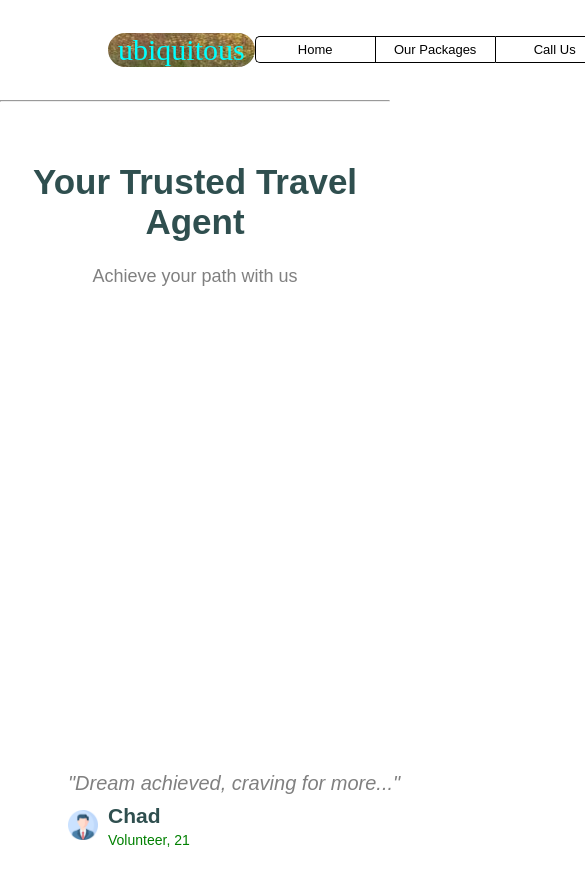
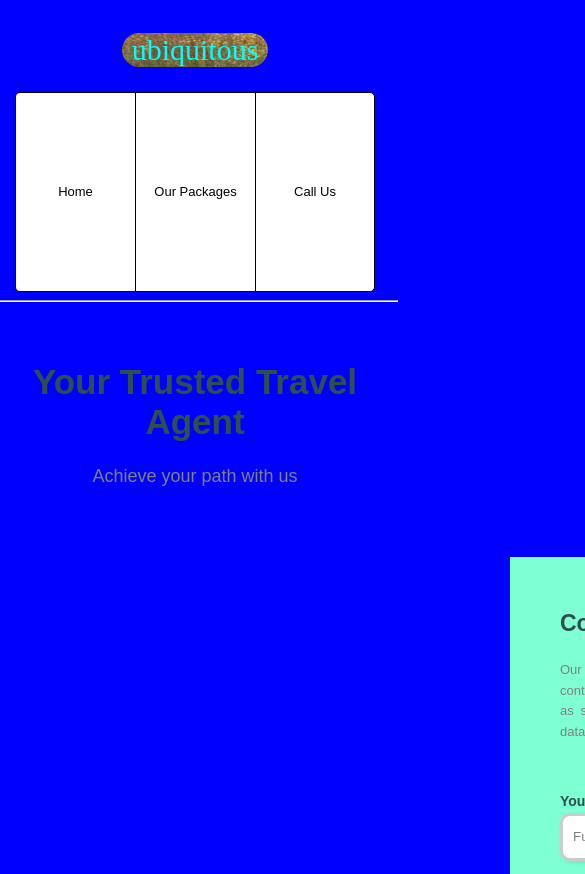
Before and after one commit to revou-fundamental-course/17-feb-25-phil27ajs, a plain HTML site: page index.html in a window 390 px wide. Shown: the top 874 px of the page, 585 px wide, since content can reach past the window. Drawn offline with Linux system fonts and the light colour scheme; files whose address does not match are found by name.

Commit message:
bikin responsive design

```diff
--- a/css/style.css
+++ b/css/style.css
@@ -1,4 +1,68 @@
 /* Ini CSS external */
+@media screen and (max-width: 480px) {
+    body {
+        background-color: blue;
+        width: 100% !important;
+        margin-left: 0%;
+        margin-right: 0%;
+    }
+    header {
+        width: 100%;
+        margin-left: 0%;
+        margin-right: 0%;
+    }
+    .main-header {
+        flex-direction: column !important;
+        align-items: center;
+        justify-content: center;
+        margin-left: 0px !important;
+        margin-right: 0px !important;
+    }
+    .main-header > nav {
+        height: 200px;
+    }
+    nav > button {
+        width: 100%;
+        flex-grow: 1;
+    }
+    .main-content {
+        display: flex;
+        flex-direction: column;
+        margin-left: 0%;
+        margin-right: 0%;
+        width: 100%;
+    }
+    .cont-us {
+        align-items: center;
+        justify-content: center;
+    }
+    .main-content > .banner {
+        width: 100%;
+        margin-left: 0%;
+        margin-right: 0%;
+        justify-content: center;
+        align-items: center;
+    }
+    article {
+        margin-left: 0%;
+        margin-right: 0%;
+        width: 100%;
+    }
+    .features > p {
+        font-size: 200px;
+    }
+    .packages-list {
+        flex-direction: column;
+        margin-left: 0%;
+        margin-right: 0%;
+        width: 100% !important;
+    }
+    .fill-package {
+        margin-left: 0%;
+        margin-right: 0%;
+        width: 100%;
+    }
+}
 
 html {
     scroll-behavior: smooth;
@@ -143,6 +207,8 @@ header > h4 {
 }
 .profile > img {
     margin-top: 10px;
+    width: 30px;
+    height: 30px;
 }
 .inside-prof {
     display: flex;
@@ -150,10 +216,6 @@ header > h4 {
     height: 70px;
     margin-left: 10px;
     line-height: 15px;
-}
-.profile > img {
-    width: 30px;
-    height: 30px;
 }
 .separator {
     width: 100px;
```
